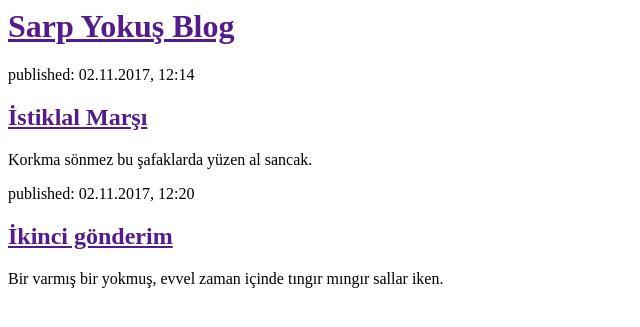
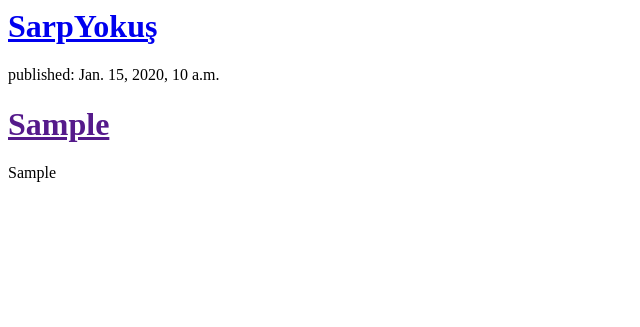
Before and after one commit to sarpyokus/myBlog, a Django app: template blog/templates/blog/post_list.html in a window 1280 px wide. Shown: the top 327 px of the page, without its empty margins (0-640 px from the left). Run offline with Django 3.2, Linux system fonts and the light colour scheme; the template is opened without the code that fills it: values that come from a table or form of the project are taken from there, others are empty; tables that the repository leaves empty hold one stand-in row (values such as "Sample post").

Commit message:
templateler dolduruldu

```diff
--- a/blog/templates/blog/post_list.html
+++ b/blog/templates/blog/post_list.html
@@ -3,20 +3,16 @@
         <title>Sarp Yokuş Blog</title>
     </head>
     <body>
-        <div>
-            <h1><a href="">Sarp Yokuş Blog</a></h1>
-        </div>
+      <div>
+          <h1><a href="/">SarpYokuş</a></h1>
+    </div>
 
-        <div>
-            <p>published: 02.11.2017, 12:14</p>
-            <h2><a href="">İstiklal Marşı</a></h2>
-            <p>Korkma sönmez bu şafaklarda yüzen al sancak. </p>
-        </div>
-
-        <div>
-            <p>published: 02.11.2017, 12:20</p>
-            <h2><a href="">İkinci gönderim</a></h2>
-            <p>Bir varmış bir yokmuş, evvel zaman içinde tıngır mıngır sallar iken.</p>
-        </div>
+{% for post in posts %}
+  <div>
+      <p>published: {{ post.yayinlama_tarihi }}</p>
+      <h1><a href="">{{ post.baslik }}</a></h1>
+      <p>{{ post.yazi|linebreaks }}</p>
+  </div>
+{% endfor %}
     </body>
 </html>
--- a/blog/views.py
+++ b/blog/views.py
@@ -1,6 +1,9 @@
 from django.shortcuts import render
+from django.utils import timezone
+from .models import Post
 
 # Create your views here.
 
 def post_list(request):
-    return render(request, 'blog/post_list.html', {})
+    posts = Post.objects.filter(yayinlama_tarihi__lte=timezone.now()).order_by('yayinlama_tarihi')
+    return render(request, 'blog/post_list.html', {'posts': posts})
```
